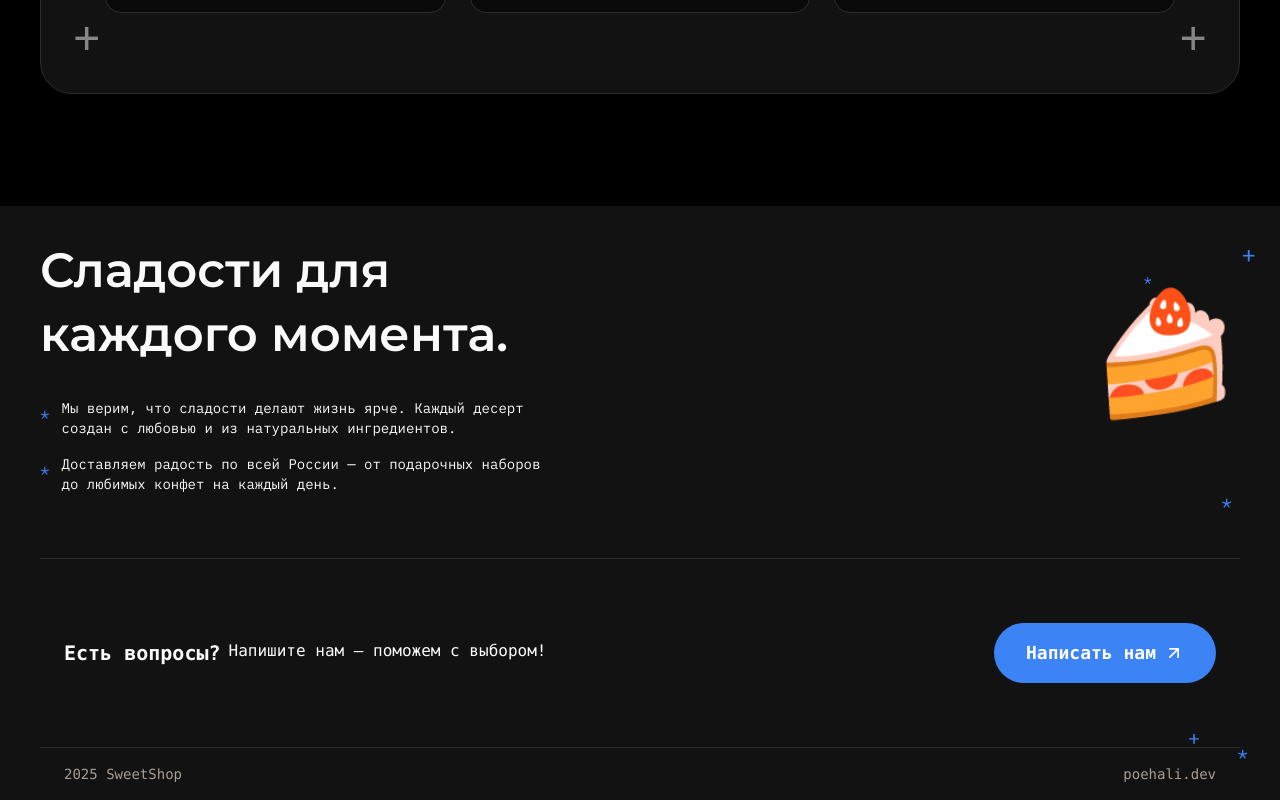
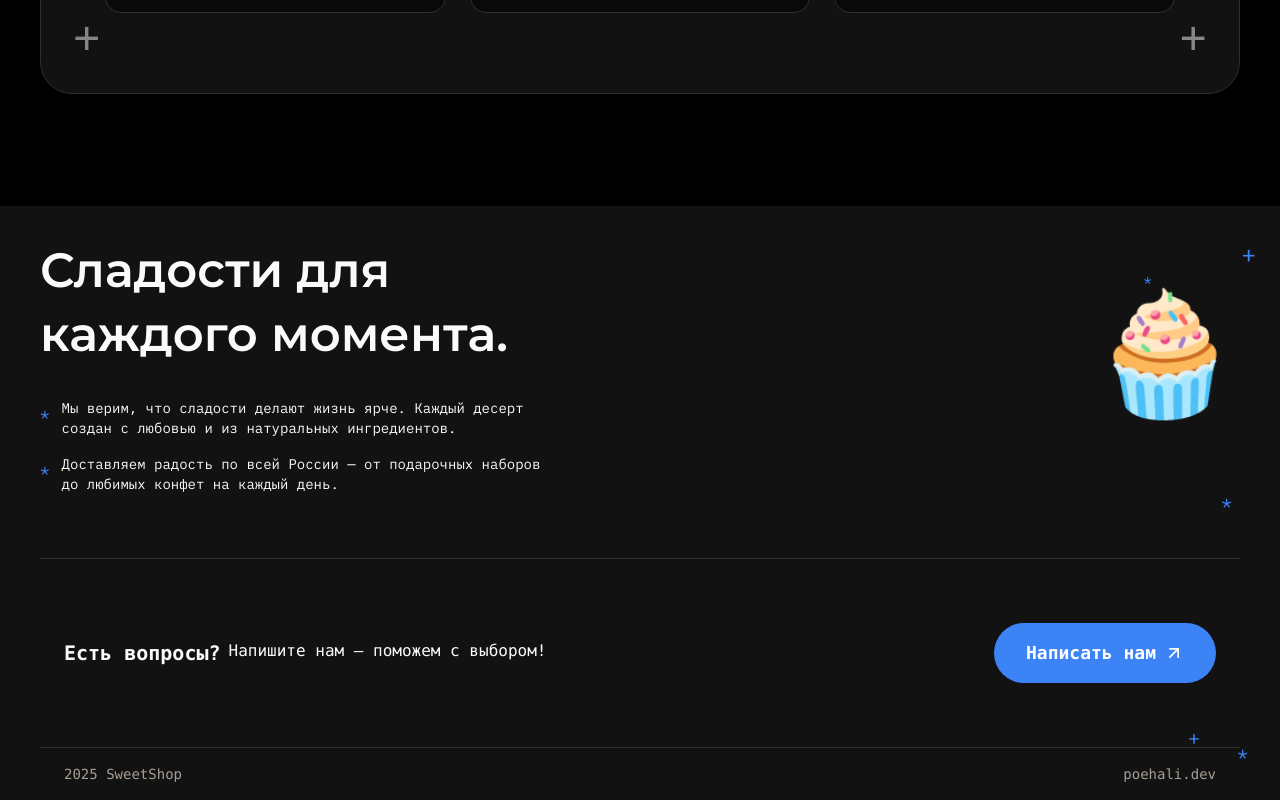
Before and after one commit to pr-poehali-dev/quantum-explorer-1, a React (Vite) app: page / in a window 1280 px wide. Shown: the part 998-1798 px from the top of the page. Built offline with nearby package versions, Linux system fonts and the light colour scheme.

Commit message:
Юра, поменяй этот объект на кексик со свечкой

```diff
--- a/src/components/Footer.tsx
+++ b/src/components/Footer.tsx
@@ -33,7 +33,7 @@ export default function Footer() {
 
           <div className="hidden md:flex flex-1 justify-end items-center relative">
             <div className="relative flex items-center justify-center">
-              <span className="text-[120px]">🍰</span>
+              <span className="text-[120px]">🧁</span>
             </div>
           </div>
         </div>
```
